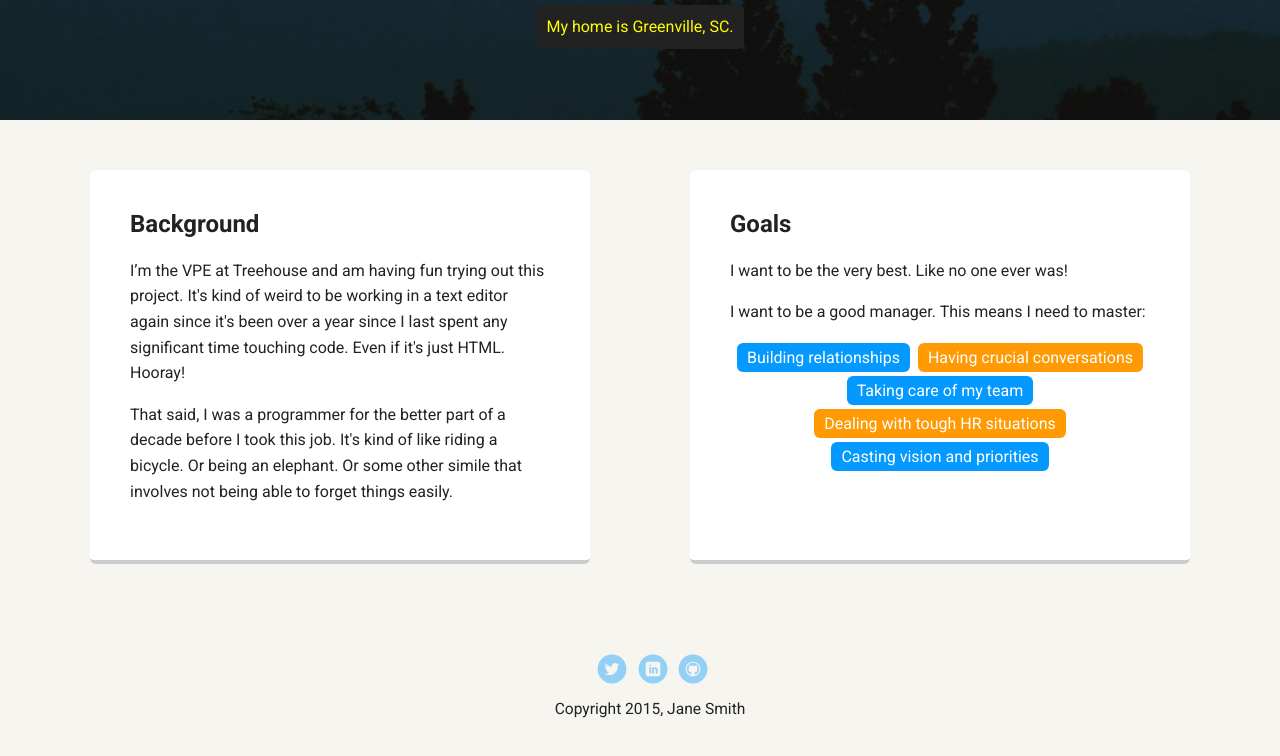
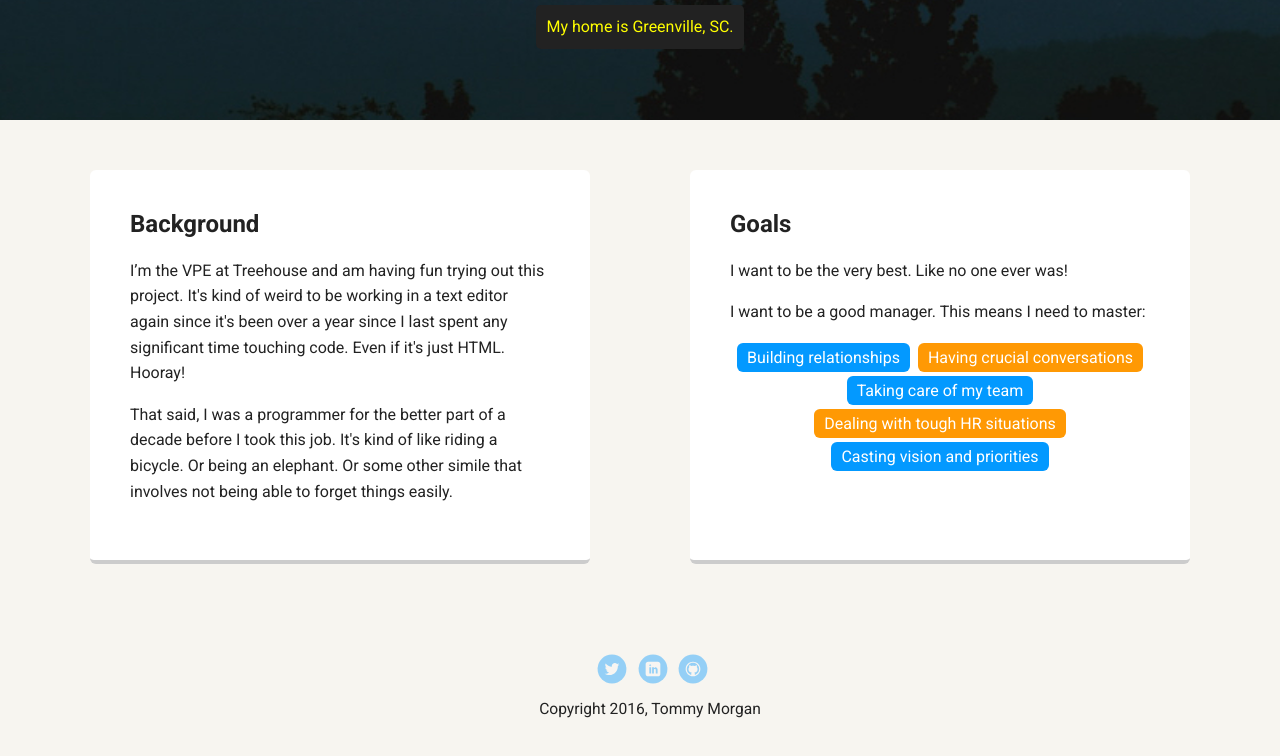
Before and after one commit to wellbredgrapefruit/fewd_profile_project, a plain HTML site: page index.html in a window 1280 px wide. Shown: the part 350-1106 px from the top of the page. Drawn offline with Linux system fonts and the light colour scheme; a web font is replaced by a local one.

Commit message:
Oops, forgot about the copyright. Silly rabbit.

```diff
--- a/index.html
+++ b/index.html
@@ -47,7 +47,7 @@
         <li><a href="https://www.linkedin.com/in/duwanis" class="social linkedin">LinkedIn</a></li>
         <li><a href="https://github.com/wellbredgrapefruit" class="social github">Github</a></li>
       </ul>
-      <p class="copyright">Copyright 2015, Jane Smith</p>
+      <p class="copyright">Copyright 2016, Tommy Morgan</p>
     </footer>
   </body>
   </html>
```
